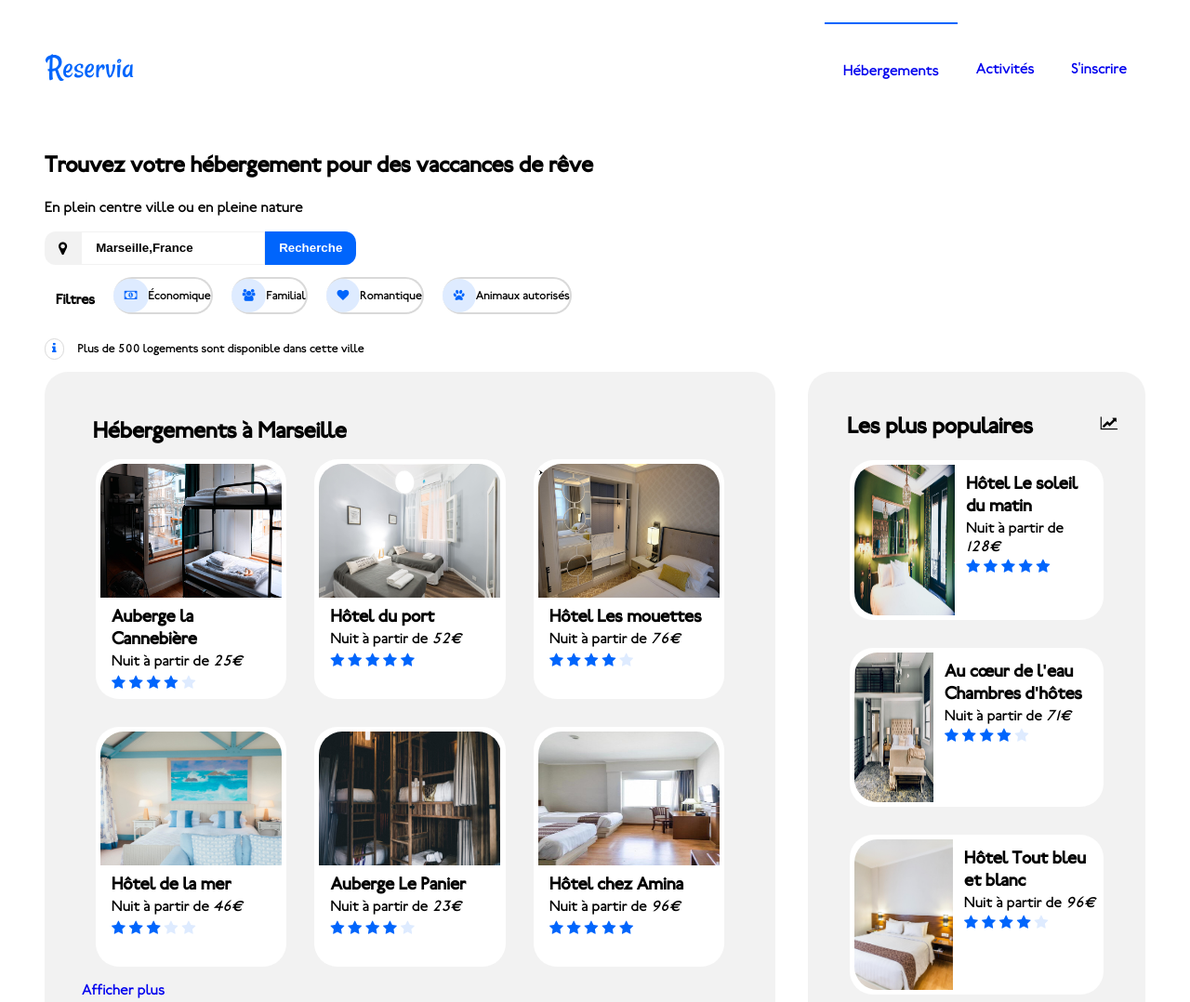
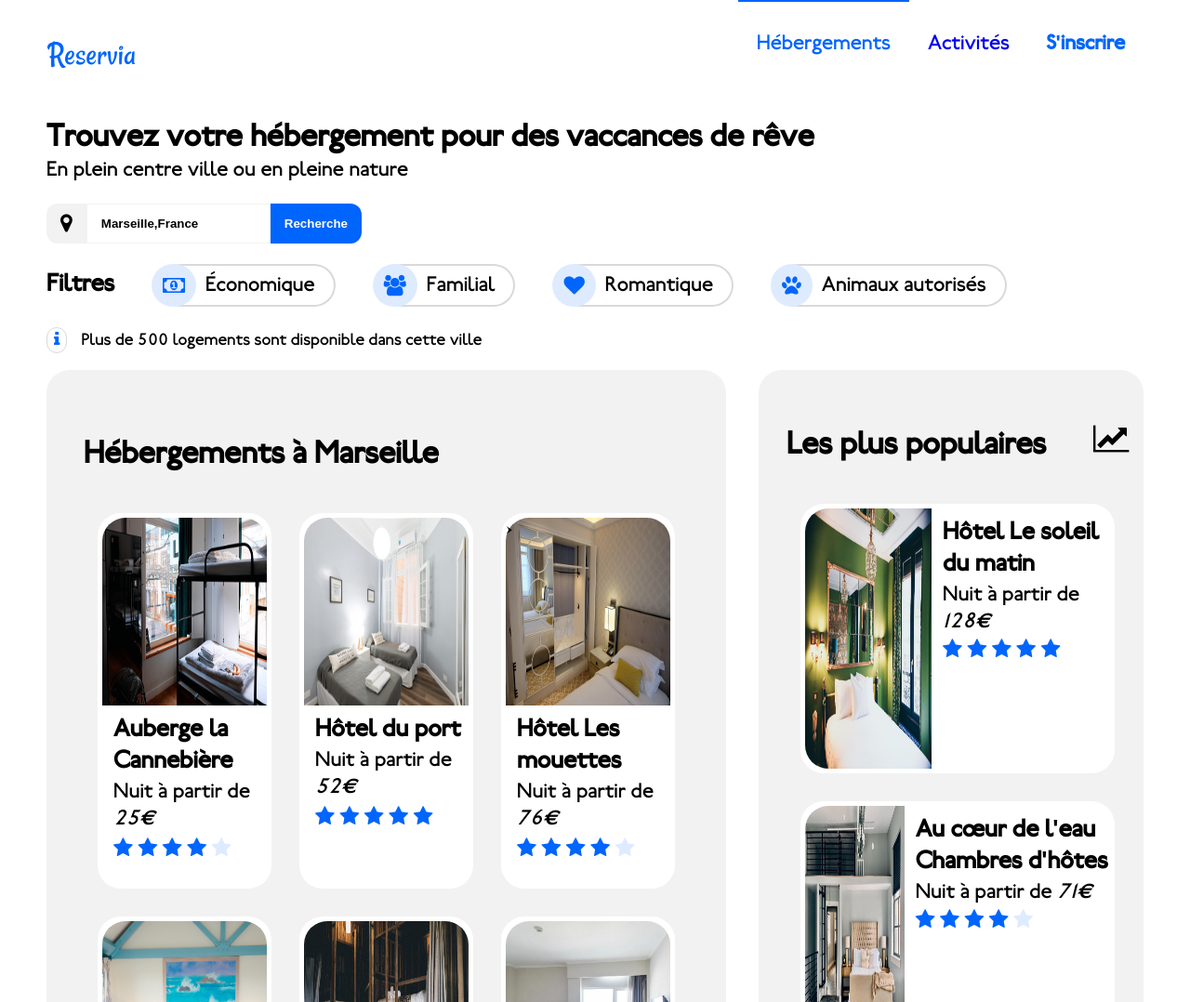
Before and after one commit to ZToRx/ThibaultSalagnac_2_23022021, a plain HTML site: page index.html in a window 1280 px wide. Shown: the top 1078 px of the page at 93% size. Drawn offline with Linux system fonts and the light colour scheme.

Commit message:
Finition sur le header et la section search et passages de flex a grid

```diff
--- a/index.html
+++ b/index.html
@@ -10,16 +10,16 @@
   </head>
   <body>
     <header>
-      <div class="logo">
         <a href="#"><img src="images/logo/Reservia.svg" /></a>
-      </div>
       <nav>
+        <a href="#" class="register">S'inscrire</a>
         <ul>
-          <li class="current"><a href="#">Hébergements</a></li>
+          <li ><a href="#" class="current">Hébergements</a></li>
           <li><a href="#">Activités</a></li>
-          <li><a href="#">S'inscrire</a></li>
         </ul>
+
       </nav>
+
     </header>
     <main>
       <section class="search">
@@ -37,10 +37,10 @@
         </form>
         <div class="search_filter">
           <h3>Filtres</h3>
-            <p><span class="fa fa-money" aria-hidden="true"></span>Économique</p>
-            <p><span class="fa fa-users" aria-hidden="true"></span>Familial</p>
-            <p><span class="fa fa-heart" aria-hidden="true"></span>Romantique</p>
-            <p><span class="fa fa-paw" aria-hidden="true"></span>Animaux autorisés</p>
+          <div><span class="fa fa-money" aria-hidden="true"></span><p>Économique</p></div>
+          <div><span class="fa fa-users" aria-hidden="true"></span><p>Familial</p></div>
+          <div><span class="fa fa-heart" aria-hidden="true"></span><p>Romantique</p></div>
+          <div><span class="fa fa-paw" aria-hidden="true"></span><p>Animaux autorisés</p></div>
         </div>
 
         <div class="search_howmany">
@@ -50,10 +50,8 @@
 
       <section class="results">
         <div id="results_filtered">
-          <header>
             <h2>Hébergements à Marseille</h2>
-          </header>
-          <div class="accommodation_wrap">
+          <div class="accommodation_grid">
             <a href="#">
               <span class="results_filtered_1"></span>
               <h3>Auberge la Cannebière</h3>
@@ -137,15 +135,11 @@
               </span>
             </a>
           </div>
-          <footer class="results_showmore">
             <a href="#">Afficher plus</a>
-          </footer>
         </div>
         <aside>
-          <header>
-            <h2>Les plus populaires</h2>
-            <span class="fa fa-line-chart" aria-hidden="true"></span>
-          </header>
+            <h2>Les plus populaires<span class="fa fa-line-chart" aria-hidden="true"></span></h2>
+
           <div class="accommodation_column">
             <a href="#">
               <span class="results_mostfamous_1"></span>
--- a/styles.css
+++ b/styles.css
@@ -12,14 +12,23 @@
 
 body {
   font-family: "railwayregular", "Arial Narrow Bold", sans-serif;
-  padding-left: 40px;
-  padding-right: 40px;
+  padding-left: 50px;
+  padding-right: 50px;
+  margin: 0;
+  font-size: 1.4em;
 }
 
 header {
   display: flex;
   justify-content: space-between;
   align-items: center;
+  height: 125px;
+}
+
+nav {
+  display: flex;
+  flex-direction: row-reverse;
+  align-items: baseline;
 }
 
 nav ul {
@@ -28,19 +37,32 @@ nav ul {
 
 nav li {
   list-style-type: none;
-  padding-top: 40px;
   padding-bottom: 40px;
 }
 
 nav a {
   text-decoration: none;
-  padding-top: 80px;
+  padding-top: 30px;
   padding-right: 20px;
   padding-left: 20px;
 }
 
 .current {
   border-top: 2px solid #0065fc;
+  color: #0065fc;
+}
+
+.register {
+  color: #0065fc;
+  font-weight: bold;
+}
+
+h1 {
+  margin: 0;
+}
+
+.search p {
+  margin-top: 0;
 }
 
 form {
@@ -71,19 +93,27 @@ button {
 
 .search_filter {
   display: flex;
-  align-items: center;
-  font-size: 0.8em;
+  align-items: baseline;
+  flex-wrap: wrap;
+}
+
+.search_filter div {
+  display: flex;
+  align-items: baseline;
 }
 
 .search_filter p {
   border-top: 2px #d9d9d9 solid;
   border-bottom: 2px #d9d9d9 solid;
   border-right: 2px #d9d9d9 solid;
-  margin-left: 20px;
-  border-radius: 20px;
+  padding: 6px 20px 7px 50px;
+  border-radius: 25px;
 }
 
 .search_filter .fa {
+  position: relative;
+  left: 40px;
+  top: 2px;
   padding: 12px;
   background-color: #deebff;
   border-radius: 100px;
@@ -105,10 +135,15 @@ button {
 .results {
   display: flex;
   flex-direction: row;
+  height: 50em;
 }
 
-.results h2,
-h3 {
+.results h2 {
+  display: flex;
+  justify-content: space-between;
+}
+
+.results h3 {
   margin: 8px 0px 0px 12px;
 }
 
@@ -126,8 +161,8 @@ h3 {
 }
 
 #results_filtered {
-  display: flex;
-  flex-direction: column;
+  display: grid;
+  grid-template: 1fr 12fr 1fr / 1fr;
   background-color: #f2f2f2;
   padding: 40px;
   width: 70%;
@@ -135,12 +170,12 @@ h3 {
   border-radius: 25px;
 }
 
-.accommodation_wrap {
+.accommodation_grid {
   display: grid;
   grid-template: 1fr 1fr / 1fr 1fr 1fr;
 }
 
-.accommodation_wrap a {
+.accommodation_grid a {
   display: flex;
   flex-direction: column;
   color: black;
```
